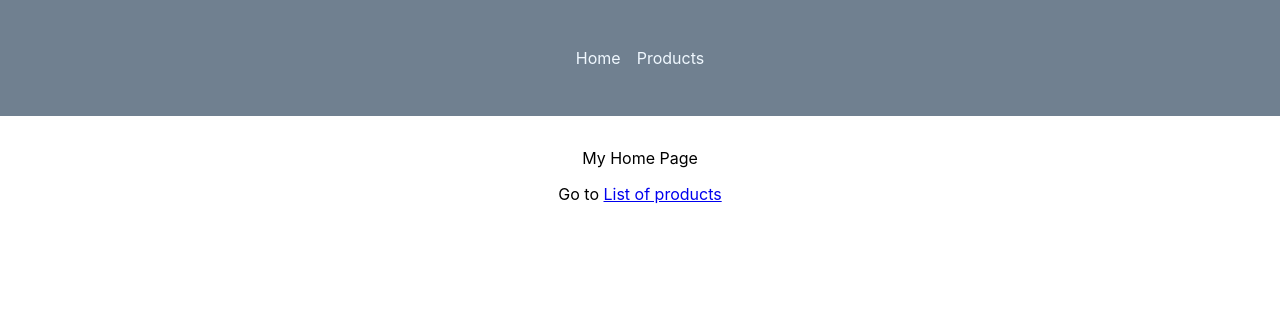
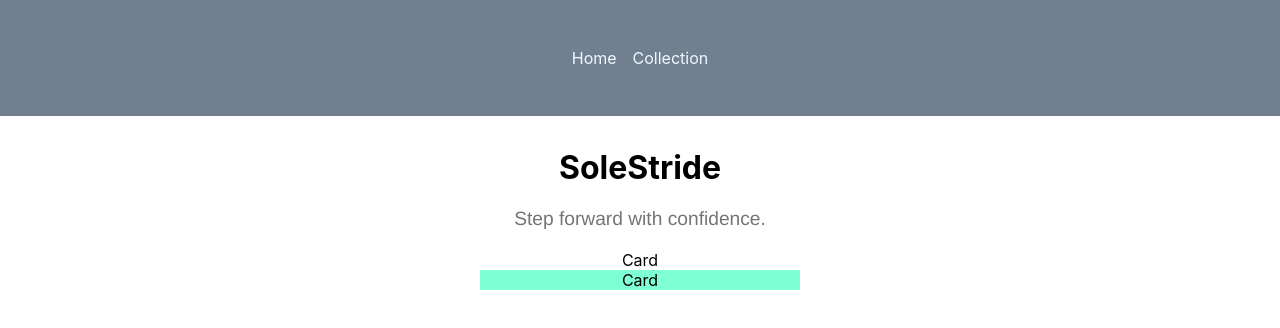
Before and after one commit to Nita1001/shoeShop, a React (Create React App) app: page / in a window 1280 px wide. Shown: the top 328 px of the page. Built offline with nearby package versions, Linux system fonts and the light colour scheme.

Commit message:
experimenting

```diff
--- a/src/App.js
+++ b/src/App.js
@@ -1,7 +1,5 @@
-
 
 import { createBrowserRouter, RouterProvider } from 'react-router-dom';
-
 import HomePage from './pages/Home.page';
 import Products from './pages/Products.page';
 import RootLayout from './pages/Root';
@@ -9,20 +7,23 @@ import ErrorPage from './pages/Error.page';
 import ProductDetail from './pages/ProductDetail';
 import './App.css';
 
+
 const router = createBrowserRouter([
   {
     path: '/',
     element: <RootLayout />,
     errorElement: <ErrorPage />,
     children: [
-      { path: '/', element: <HomePage /> },
-      { path: '/products', element: <Products /> },
-      { path: '/products/:productId', element: <ProductDetail /> }
+      { index: true, element: <HomePage /> },
+      { path: 'products', element: <Products /> },
+      { path: 'products/:productId', element: <ProductDetail /> }
     ],
   },
 ])
 
 function App() {
+
+
   return (
     <RouterProvider router={router} />
 
--- /dev/null
+++ b/src/components/Card.component.js
@@ -0,0 +1,13 @@
+import React from 'react'
+import classes from './Card.module.css'
+
+
+const Card = ({classN = classes.container}) => {
+    return (
+        <div className={classN}>
+            Card
+        </div>
+    )
+}
+
+export default Card
--- /dev/null
+++ b/src/components/Card.module.css
@@ -0,0 +1,8 @@
+.container{
+    width: 20rem;
+    display: flex;
+    margin: 0 auto;
+    margin-bottom: 0.3rem;
+    justify-content: center;
+    background-color: aquamarine;
+}
--- a/src/components/MainNavigation.js
+++ b/src/components/MainNavigation.js
@@ -19,7 +19,7 @@ const MainNavigation = () => {
                             className={({ isActive }) => (
                                 isActive ?
                                 classes.active : undefined
-                            )}>Products</NavLink>
+                            )}>Collection</NavLink>
                     </li>
                 </ul>
             </nav>
--- /dev/null
+++ b/src/mock/Data.js
@@ -0,0 +1,27 @@
+import uniqid from 'uniqid';
+import short from '../images/4InchShorts.PNG';
+import dropSet from '../images/dropsetTrainer.PNG';
+
+const items = [
+    {
+        id: uniqid(),
+        price: '49',
+        title: 'shorts',
+        model: short
+    },
+    {
+        id: uniqid(),
+        price: '32',
+        title: 'shoe',
+        model: dropSet
+    },
+    {
+        id: uniqid(),
+        price: '44',
+        title: 'shoe1',
+        moderl: 'https://media.shoesonline.co.il/2022/07/ME420LB2_1-1-555x555.jpg'
+    }
+
+]
+
+export default items;
--- /dev/null
+++ b/src/pages/Home.module.css
@@ -0,0 +1,5 @@
+p{
+    color: rgba(0, 0, 0, 0.546);
+    font-size: larger;
+    font-family: 'Franklin Gothic Medium', 'Arial Narrow', Arial, sans-serif;
+}
--- a/src/pages/Home.page.js
+++ b/src/pages/Home.page.js
@@ -1,13 +1,16 @@
-import React from 'react'
-import { Link } from 'react-router-dom'
-
-
+import React from 'react';
+import { Link } from 'react-router-dom';
+import Card from '../components/Card.component';
+import Home from './Home.module.css';
 
 const HomePage = () => {
     return (
         <>
-            <div>My Home Page</div>
-            <p>Go to <Link to='/products'>List of products</Link></p>
+            <h1>SoleStride</h1>
+            <p>Step forward with confidence.</p>
+                <Card classN=''></Card>
+                <Card></Card>
+            {/* <p>Go to <Link to='products'>List of products</Link></p> */}
         </>
     )
 }
--- a/src/pages/ProductDetail.js
+++ b/src/pages/ProductDetail.js
@@ -1,12 +1,13 @@
 import React from 'react'
-import { useParams } from 'react-router-dom'
+import { useParams, Link } from 'react-router-dom'
 const ProductDetail = () => {
     const params = useParams();
 
     return (
         <>
-        <h3>ProductDetail</h3>
+        <h3>Take bold steps</h3>
         <p>{params.productId}</p>
+        <p><Link to=".." relative='path'>Back</Link></p>
         </>
     )
 }
--- a/src/pages/Products.page.js
+++ b/src/pages/Products.page.js
@@ -1,17 +1,31 @@
-import React from 'react'
-import { Link } from 'react-router-dom'
+import React from 'react';
+import axios from 'axios';
+
+import { Link } from 'react-router-dom';
+import { useState, useEffect } from 'react';
+
+import items from '../mock/Data';
+
 import classes from './Products.module.css'
 
-
-const PRODUCTS = [{id: 'p1', title: 'Product1'},{id: 'p2', title: 'Product2'},{id: 'p3', title: 'Product3'}];
+// const PRODUCTS = [{ id: 'p1', title: 'Product1' }, { id: 'p2', title: 'Product2' }, { id: 'p3', title: 'Product3' }];
 
 const Products = () => {
+  const [data, setData] = useState(items);
+
+  useEffect(() => {
+    const response = axios.post(
+      "https://63f7c3f2833c7c9c608aeae0.mockapi.io/items",
+      data
+    );
+    console.log(response);
+  }, [data])
 
   return (
     <div className={classes.container}>
-      <h3>Products</h3>
+      <h3>Our Collection</h3>
       <ul className={classes.list}>
-        {PRODUCTS.map(products => <Link to={`/products/${products.id}`} key={products.id}>{products.title}</Link>)}
+        {data.map(product => <Link to={product.id} key={product.id}>{product.title}</Link>)}
       </ul>
     </div>
   )
```
Also changed, not shown: src/images/4InchShorts.PNG (added), src/images/dropsetTrainer.PNG (added).
